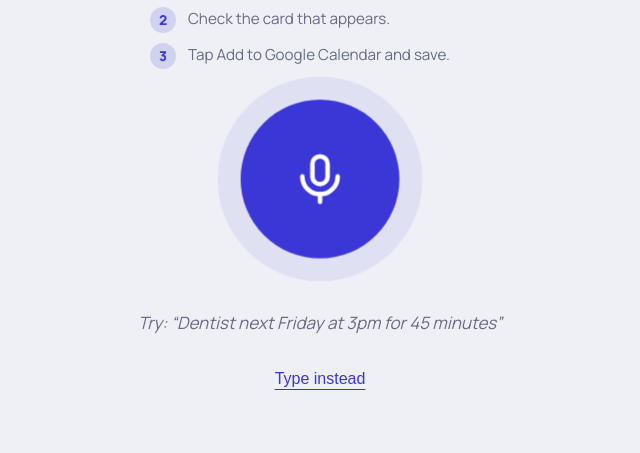
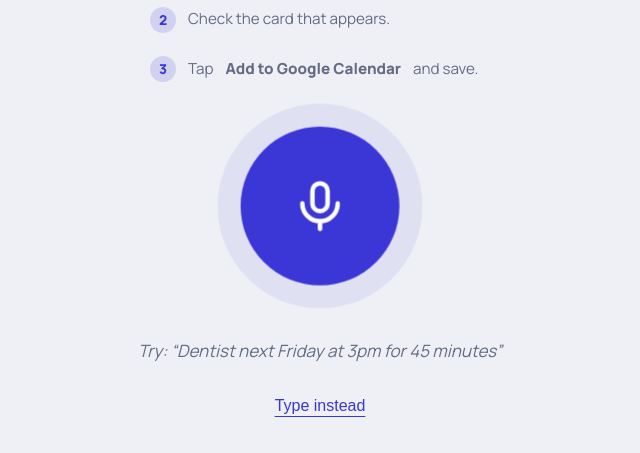
Before and after one commit to abidemi-data/say-it-schedule-now, a plain HTML site: page index.html in a window 1280 px wide. Shown: the part 286-739 px from the top of the page, without its empty margins (320-960 px from the left). Drawn offline with Linux system fonts and the light colour scheme; a web font is replaced by a local one.

Commit message:
Modify event addition instructions in index.html
Updated instructions for adding events to Google Calendar.

```diff
--- a/index.html
+++ b/index.html
@@ -70,7 +70,7 @@ footer p{margin:0 0 16px}
 <p class="brand"><span class="mark"><svg viewBox="0 0 24 24" width="18" height="18" fill="none" stroke="currentColor" stroke-width="2" stroke-linecap="round" aria-hidden="true"><rect x="9" y="3" width="6" height="11" rx="3"/><path d="M5 11a7 7 0 0 0 14 0M12 18v3"/></svg></span><span class="wm">Say It, <b>Schedule It</b></span></p>
 <p class="hi" id="hi"></p>
 <h1>What's coming up?</h1>
-<ol class="how"><li>Tap the mic and say your event.</li><li>Check the card that appears.</li><li>Tap Add to Google Calendar and save.</li></ol>
+<ol class="how"><li>Tap the mic and say your event.</li><li>Check the card that appears.</li><li>Tap <p><b> Add to Google Calendar</b></p> and save.</li></ol>
 <button class="mic" id="mic" type="button" aria-label="Start speaking">
 <svg viewBox="0 0 24 24" width="58" height="58" fill="none" stroke="currentColor" stroke-width="1.8" stroke-linecap="round"><rect x="9" y="3" width="6" height="11" rx="3"/><path d="M5 11a7 7 0 0 0 14 0M12 18v3"/></svg><span class="bars" aria-hidden="true"><i></i><i></i><i></i><i></i><i></i></span>
 </button>
```
